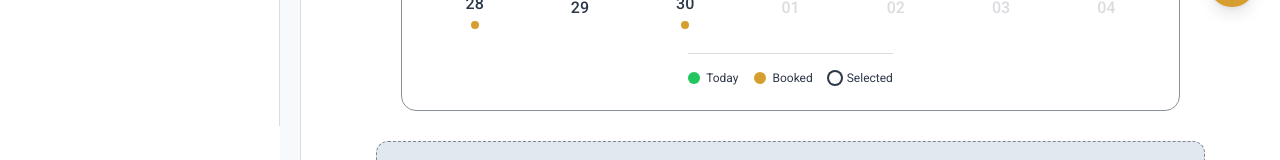
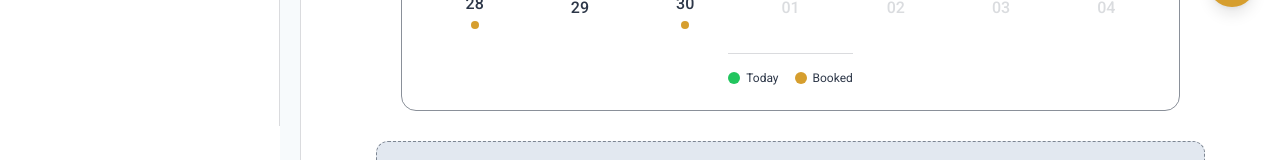
Before and after one commit to Mogith-Code/SmartGN-Digital-GN-Service-Management-System, a React (Vite) app in the folder SmartGN/: page /RAppointment in a window 1280 px wide. Shown: the part 769-929 px from the top of the page. Built offline with nearby package versions, Linux system fonts and the light colour scheme.

Commit message:
update calender layout

```diff
--- a/SmartGN/src/Components/AppointmentsPage/CalenderLayout.jsx
+++ b/SmartGN/src/Components/AppointmentsPage/CalenderLayout.jsx
@@ -394,10 +394,6 @@ function CalendarLayout({ onDateSelect, bookings = [] }) {
           <div className="w-3 h-3 bg-[#D69E2E] rounded-full"></div>
           <span className="text-[#2D3748]">{t.Booked}</span>
         </div>
-        <div className="flex items-center gap-1.5">
-          <div className="w-3 h-3 bg-white ring-2 ring-[#2D3748] rounded-full"></div>
-          <span className="text-[#2D3748]">{t.Selected}</span>
-        </div>
       </div>
     </div>
   );
```
